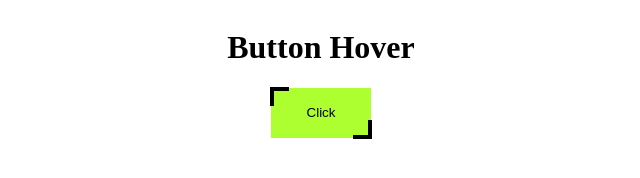
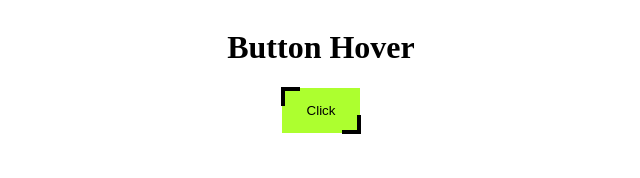
Before and after one commit to sushilkamde1/hover_effect, a website: page index.html in a window 1280 px wide. Shown: the whole page, without its empty margins (319-959 px from the left). Drawn offline with Linux system fonts and the light colour scheme.

Commit message:
initial commit

```diff
--- a/index.html
+++ b/index.html
@@ -11,11 +11,13 @@
         place-items: center;
       }
       #btn {
-        width: 100px;
-        height: 50px;
+        padding: 15px 25px;
         border: none;
         background-color: greenyellow;
         position: relative;
+      }
+      #btn:hover {
+        box-shadow: 2px 2px 2px 1px rgba(0, 0, 0, 0.5);
       }
       #btn::before {
         content: "";
```
